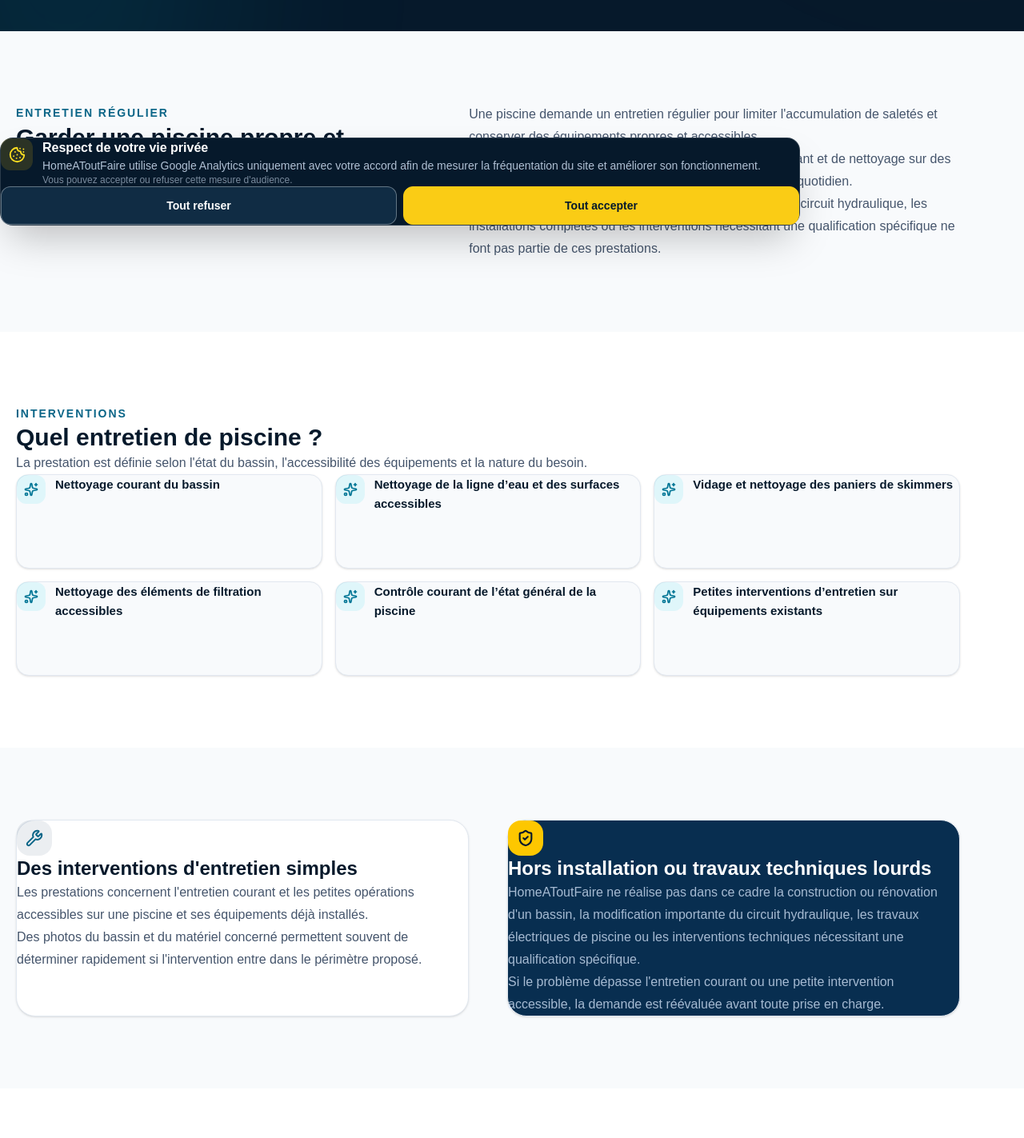
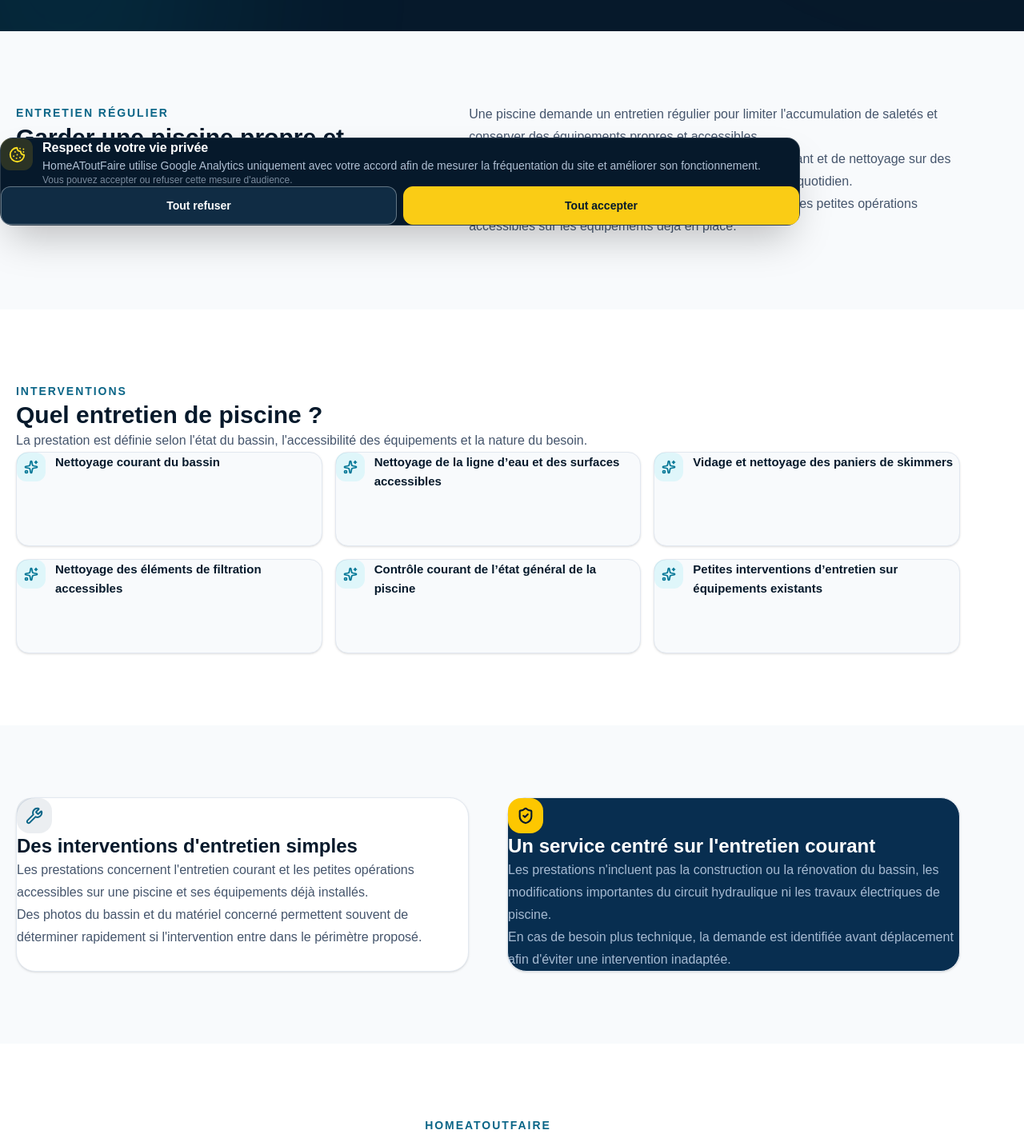
Before and after one commit to Thibal45/homeatoutfaire-premium, a Next.js app: page /entretien-piscine in a window 1280 px wide. Shown: the part 518-1941 px from the top of the page at 80% size. Built offline with nearby package versions, Linux system fonts and the light colour scheme.

Commit message:
Allège et valorise le contenu de la page service

```diff
--- a/app/entretien-piscine/page.tsx
+++ b/app/entretien-piscine/page.tsx
@@ -200,10 +200,9 @@ export default function PoolMaintenancePage() {
               </p>
 
               <p>
-                Les travaux techniques importants, les transformations du
-                circuit hydraulique, les installations complètes ou les
-                interventions nécessitant une qualification spécifique ne
-                font pas partie de ces prestations.
+                Le service est pensé pour l&apos;entretien régulier du bassin
+                et les petites opérations accessibles sur les équipements
+                déjà en place.
               </p>
             </div>
           </div>
@@ -283,21 +282,19 @@ export default function PoolMaintenancePage() {
               </div>
 
               <h2 className="mt-5 text-xl font-bold sm:text-2xl">
-                Hors installation ou travaux techniques lourds
+                Un service centré sur l&apos;entretien courant
               </h2>
 
               <p className="mt-3 leading-7 text-blue-100/75">
-                HomeAToutFaire ne réalise pas dans ce cadre la construction
-                ou rénovation d&apos;un bassin, la modification importante
-                du circuit hydraulique, les travaux électriques de piscine
-                ou les interventions techniques nécessitant une
-                qualification spécifique.
+                Les prestations n&apos;incluent pas la construction ou la
+                rénovation du bassin, les modifications importantes du circuit
+                hydraulique ni les travaux électriques de piscine.
               </p>
 
               <p className="mt-3 leading-7 text-blue-100/75">
-                Si le problème dépasse l&apos;entretien courant ou une
-                petite intervention accessible, la demande est réévaluée
-                avant toute prise en charge.
+                En cas de besoin plus technique, la demande est identifiée
+                avant déplacement afin d&apos;éviter une intervention
+                inadaptée.
               </p>
             </div>
           </div>
```
